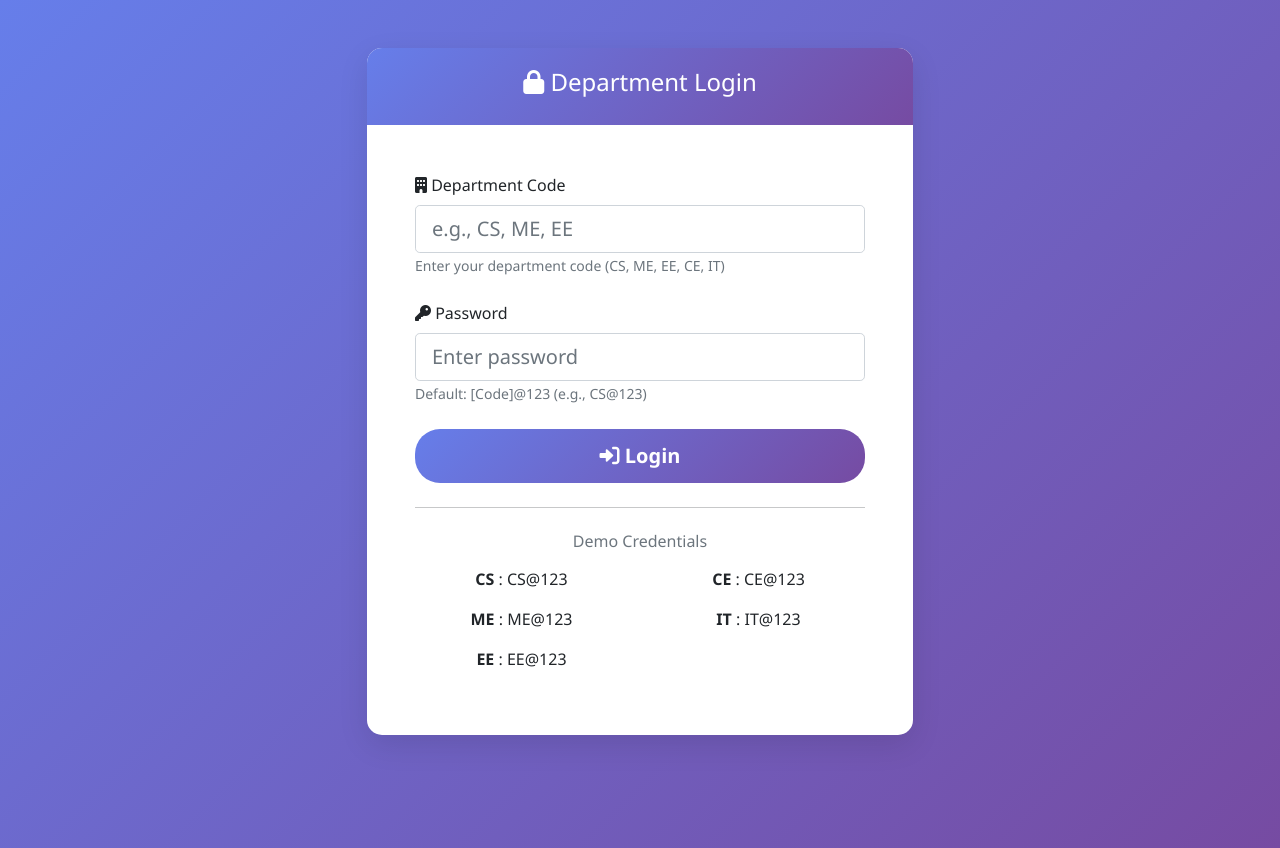
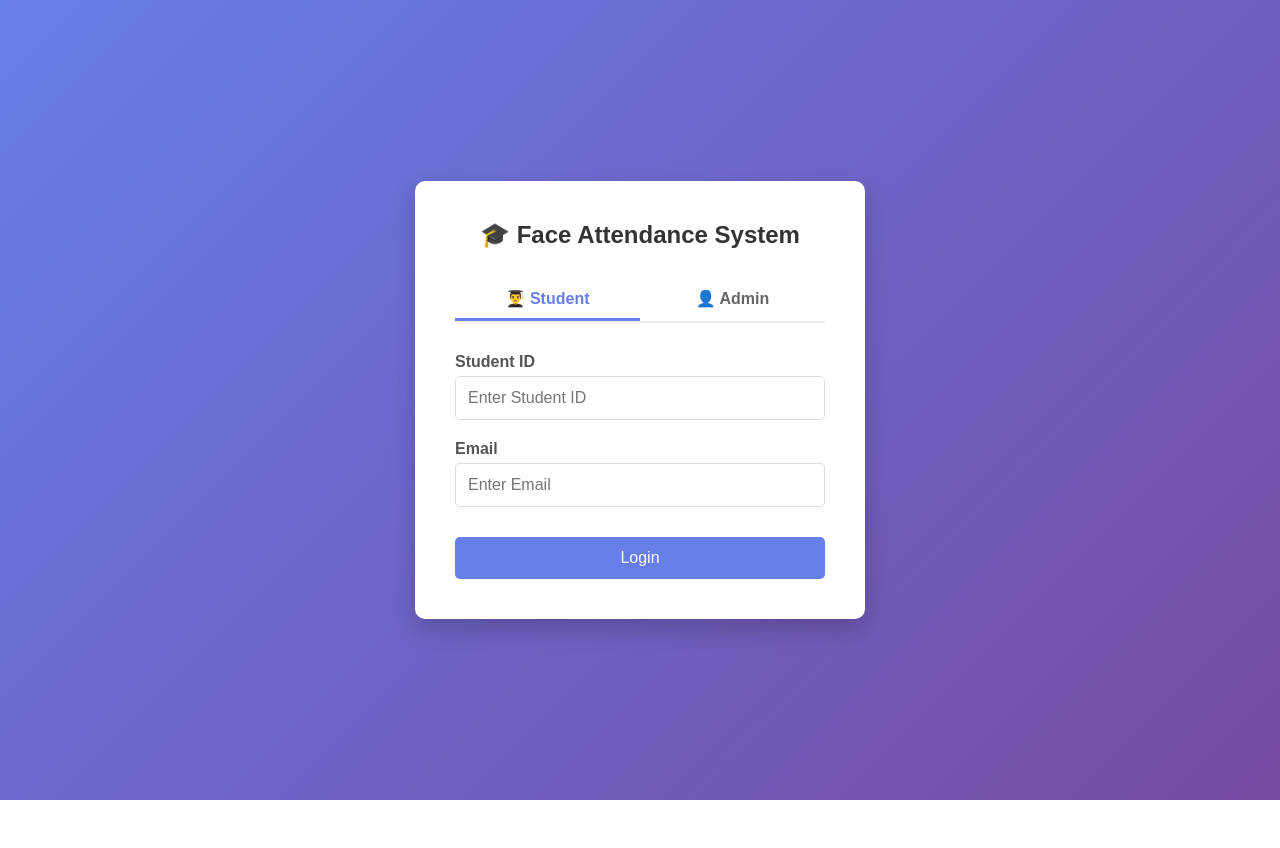
Before and after one commit to Rushikesh-Shinde-001/face-attendance-system, a Django app: template attendance/templates/attendance/login.html in a window 1280 px wide. After the commit the page ends 800 px from the top, so only its background shows below. Run offline with Django 3.2, Linux system fonts and the light colour scheme; the template is opened without the code that fills it, so the values that code supplies are empty.

Commit message:
Remove auto-filled values from login form

```diff
--- a/attendance/templates/attendance/login.html
+++ b/attendance/templates/attendance/login.html
@@ -1,59 +1,174 @@
-{% extends 'attendance/base.html' %}
+<!DOCTYPE html>
+<html>
+<head>
+    <title>Login - Face Attendance System</title>
+    <style>
+        * { margin: 0; padding: 0; box-sizing: border-box; }
+        body {
+            font-family: Arial, sans-serif;
+            background: linear-gradient(135deg, #667eea 0%, #764ba2 100%);
+            height: 100vh;
+            display: flex;
+            justify-content: center;
+            align-items: center;
+        }
+        .login-box {
+            background: white;
+            padding: 40px;
+            border-radius: 10px;
+            box-shadow: 0 10px 25px rgba(0,0,0,0.2);
+            width: 450px;
+        }
+        h2 {
+            text-align: center;
+            color: #333;
+            margin-bottom: 30px;
+        }
+        .tab-container {
+            display: flex;
+            margin-bottom: 30px;
+            border-bottom: 2px solid #eee;
+        }
+        .tab {
+            flex: 1;
+            text-align: center;
+            padding: 10px;
+            cursor: pointer;
+            font-weight: bold;
+            color: #666;
+            transition: 0.3s;
+        }
+        .tab.active {
+            color: #667eea;
+            border-bottom: 3px solid #667eea;
+        }
+        .form-group {
+            margin-bottom: 20px;
+        }
+        label {
+            display: block;
+            margin-bottom: 5px;
+            color: #555;
+            font-weight: bold;
+        }
+        input {
+            width: 100%;
+            padding: 12px;
+            border: 1px solid #ddd;
+            border-radius: 5px;
+            font-size: 16px;
+        }
+        /* Remove autofill background color */
+        input:-webkit-autofill,
+        input:-webkit-autofill:hover,
+        input:-webkit-autofill:focus,
+        input:-webkit-autofill:active {
+            -webkit-box-shadow: 0 0 0 30px white inset !important;
+            -webkit-text-fill-color: #555 !important;
+        }
+        button {
+            width: 100%;
+            padding: 12px;
+            background: #667eea;
+            color: white;
+            border: none;
+            border-radius: 5px;
+            font-size: 16px;
+            cursor: pointer;
+            margin-top: 10px;
+        }
+        button:hover {
+            background: #764ba2;
+        }
+        .message {
+            margin-bottom: 20px;
+            padding: 10px;
+            border-radius: 5px;
+        }
+        .success { background: #d4edda; color: #155724; }
+        .error { background: #f8d7da; color: #721c24; }
+        .student-fields, .admin-fields {
+            display: none;
+        }
+        .student-fields.active, .admin-fields.active {
+            display: block;
+        }
+    </style>
+</head>
+<body>
+    <div class="login-box">
+        <h2>🎓 Face Attendance System</h2>
 
-{% block title %}Department Login{% endblock %}
+        {% if messages %}
+            {% for message in messages %}
+                <div class="message {% if message.tags %}{{ message.tags }}{% endif %}">
+                    {{ message }}
+                </div>
+            {% endfor %}
+        {% endif %}
 
-{% block content %}
-<div class="row justify-content-center mt-5">
-    <div class="col-md-6">
-        <div class="card">
-            <div class="card-header text-center">
-                <h4><i class="fas fa-lock"></i> Department Login</h4>
+        <!-- Login Tabs -->
+        <div class="tab-container">
+            <div class="tab active" onclick="showTab('student')" id="tab-student">👨‍🎓 Student</div>
+            <div class="tab" onclick="showTab('admin')" id="tab-admin">👤 Admin</div>
         </div>
-            <div class="card-body p-5">
+
         <form method="post">
             {% csrf_token %}
+            <input type="hidden" name="user_type" id="user_type" value="student">
 
-                    <div class="mb-4">
-                        <label class="form-label">
-                            <i class="fas fa-building"></i> Department Code
-                        </label>
-                        <input type="text" name="department_code" class="form-control form-control-lg"
-                               placeholder="e.g., CS, ME, EE" required>
-                        <small class="text-muted">Enter your department code (CS, ME, EE, CE, IT)</small>
+            <!-- Student Fields -->
+            <div id="student-fields" class="student-fields active">
+                <div class="form-group">
+                    <label>Student ID</label>
+                    <input type="text" name="username" placeholder="Enter Student ID" autocomplete="off" required>
+                </div>
+                <div class="form-group">
+                    <label>Email</label>
+                    <input type="email" name="email" placeholder="Enter Email" autocomplete="off" required>
+                </div>
             </div>
 
-                    <div class="mb-4">
-                        <label class="form-label">
-                            <i class="fas fa-key"></i> Password
-                        </label>
-                        <input type="password" name="password" class="form-control form-control-lg"
-                               placeholder="Enter password" required>
-                        <small class="text-muted">Default: [Code]@123 (e.g., CS@123)</small>
+            <!-- Admin Fields - No values -->
+            <div id="admin-fields" class="admin-fields">
+                <div class="form-group">
+                    <label>Username</label>
+                    <input type="text" name="username" placeholder="Enter Username" autocomplete="off" required>
+                </div>
+                <div class="form-group">
+                    <label>Password</label>
+                    <input type="password" name="password" placeholder="Enter Password" autocomplete="off" required>
+                </div>
             </div>
 
-                    <button type="submit" class="btn btn-primary btn-lg w-100">
-                        <i class="fas fa-sign-in-alt"></i> Login
-                    </button>
+            <button type="submit">Login</button>
         </form>
+    </div>
 
-                <hr class="my-4">
+    <script>
+        function showTab(type) {
+            // Update tabs
+            document.getElementById('tab-student').classList.remove('active');
+            document.getElementById('tab-admin').classList.remove('active');
+            document.getElementById('tab-' + type).classList.add('active');
 
-                <div class="text-center">
-                    <h6 class="text-muted mb-3">Demo Credentials</h6>
-                    <div class="row">
-                        <div class="col-6">
-                            <p><strong>CS</strong> : CS@123</p>
-                            <p><strong>ME</strong> : ME@123</p>
-                            <p><strong>EE</strong> : EE@123</p>
-                        </div>
-                        <div class="col-6">
-                            <p><strong>CE</strong> : CE@123</p>
-                            <p><strong>IT</strong> : IT@123</p>
-                        </div>
-                    </div>
-                </div>
-            </div>
-        </div>
-    </div>
-</div>
-{% endblock %}
+            // Update fields
+            document.getElementById('student-fields').classList.remove('active');
+            document.getElementById('admin-fields').classList.remove('active');
+            document.getElementById(type + '-fields').classList.add('active');
+
+            // Update hidden input
+            document.getElementById('user_type').value = type;
+
+            // Clear any auto-filled values when switching tabs
+            if (type === 'admin') {
+                document.querySelector('#admin-fields input[name="username"]').value = '';
+                document.querySelector('#admin-fields input[name="password"]').value = '';
+            } else {
+                document.querySelector('#student-fields input[name="username"]').value = '';
+                document.querySelector('#student-fields input[name="email"]').value = '';
+            }
+        }
+    </script>
+</body>
+</html>
```
Lines whose indentation alone changed are shown as unchanged.
